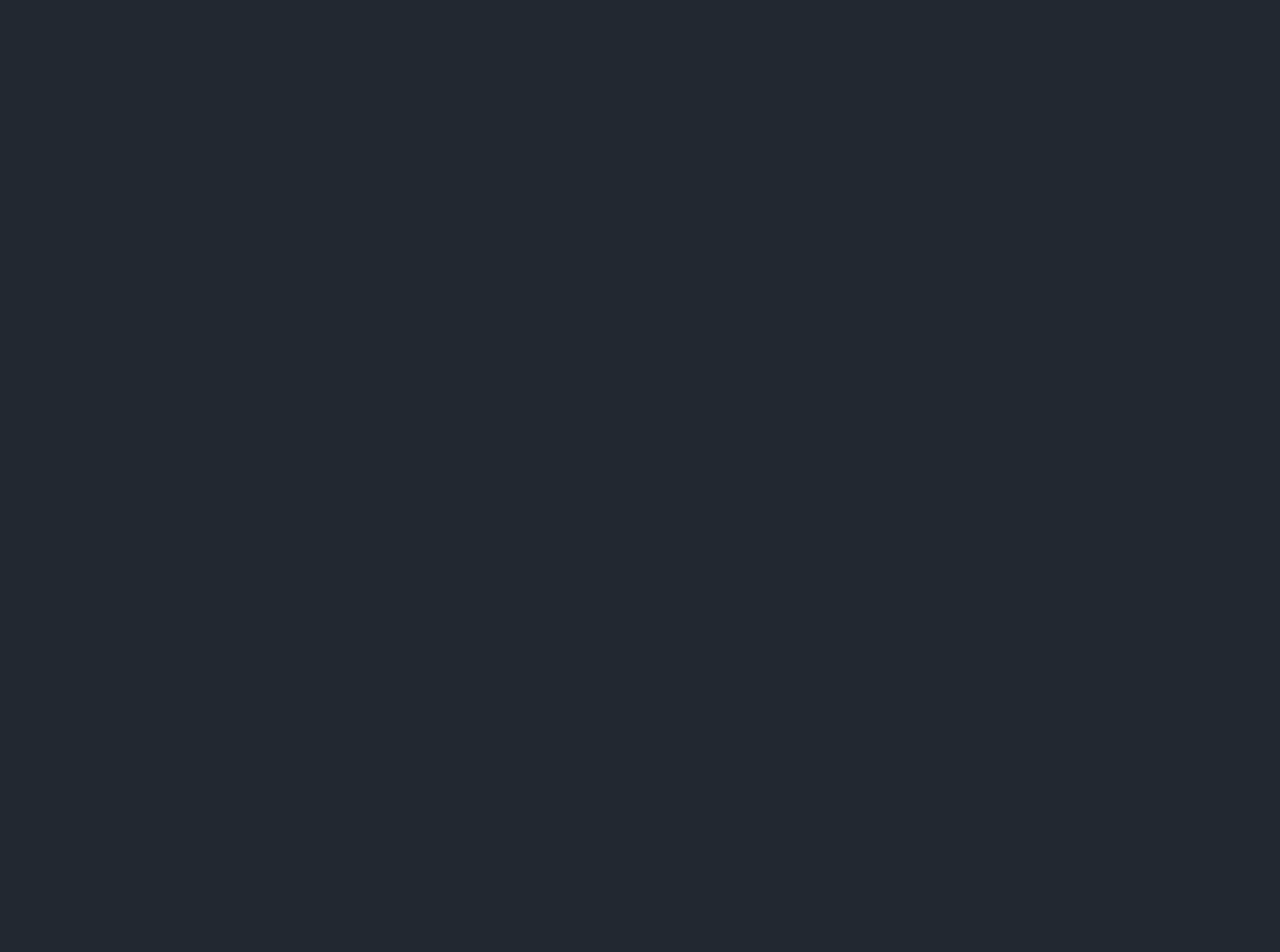
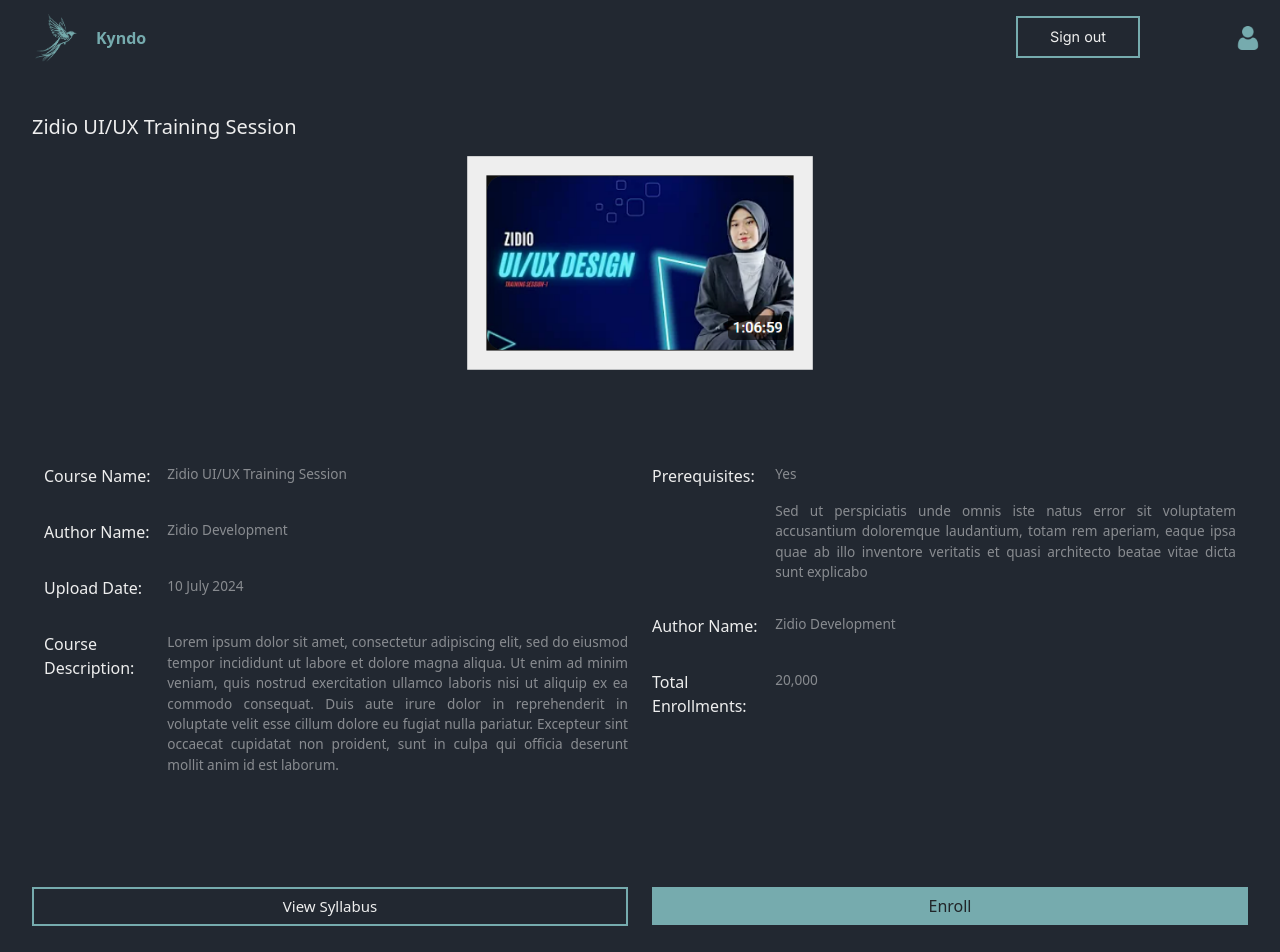
Before and after one commit to amit-vis/kyndo, a React (Create React App) app in the folder client/: page /course-enroll in a window 1280 px wide. Before the commit this address had no page. Shown: the top 952 px of the page. Before the commit the page ends 800 px from the top, so only its background shows below. Built offline with nearby package versions, Linux system fonts and the light colour scheme; no server answers.

Commit message:
week and chapter upload and update section done

```diff
--- a/client/src/App.css
+++ b/client/src/App.css
@@ -288,7 +288,7 @@
   padding: .5rem 2rem;
   color: var(--white);
   border: 2px solid;
-  border-color: var(--turquoise);
+  border-color: var(--turquoise) !important;
   font-family: var(--inter);
   font-size: .9rem;
 }
@@ -611,6 +611,28 @@
   margin-top: 2rem;
 }
 
+.syllabus {
+  font-size: 15px !important;
+  border: 2px solid !important;
+  border-color: var(--turquoise) !important;
+  color: var(--white) !important;
+}
+
+.syllabus:hover {
+  background: var(--turquoise) !important;
+  color: var(--dark-blue) !important;
+}
+
+.week-section {
+  width: 100%;
+  padding: 1rem;
+  border-radius: 1rem;
+  border: 1px solid;
+  border-color: var(--turquoise);
+  margin-bottom: 1rem;
+}
+
+
 
 @media (max-width: 1024px) {
   .section1 .title button {
--- a/client/src/App.js
+++ b/client/src/App.js
@@ -16,6 +16,7 @@
 import { Provider } from 'react-redux';
 import { store } from './redux/store';
 import ForgotPassword from './Components/ForgotPassword';
+import CourseEnroll from './Components/CourseEnroll/CourseEnroll';
 
 function App() {
   return (
@@ -34,9 +35,12 @@
           <Route path='/upload-course' element={<UploadCourse />} />
           <Route path='/update-course' element={<UpdateCourse />} />
           <Route path='/student-profile' element={<StudentProfile />} />
-          <Route path='/course-uploaded' element={<CourseUploaded />} />
+          <Route path='/student/course-enrolled' element={<CourseUploaded user="student" />} />
+          <Route path='/tutor/course-uploaded' element={<CourseUploaded user="tutor" />} />
+          <Route path='/tutor/course-updated' element={<CourseUploaded user="tutor" msg="update" />} />
           <Route path='/tutor-profile' element={<TutorProfile />} />
           <Route path='/forgot-password' element={<ForgotPassword />} />
+          <Route path='/course-enroll' element={<CourseEnroll />} />
         </Routes>
       </Router>
       </Provider>
--- /dev/null
+++ b/client/src/Components/CourseEnroll/CourseEnroll.jsx
@@ -0,0 +1,79 @@
+import React from "react";
+import { useNavigate } from "react-router-dom";
+import DashboardNavbar from "../DashboardNavbar";
+import thumbnail from '../../assets/thumbnail.png';
+import Footer from "../Footer";
+
+export default function CourseEnroll() {
+    const navigate = useNavigate();
+
+    const enrollCourse = () => {
+        navigate('/student/course-enrolled');
+    }
+
+    const deleteCourse = () => {
+        navigate('/tutor-dashboard')
+    }
+
+    return(
+        <>
+        <DashboardNavbar user="student" />
+        <div className="manage-course">
+            <div className="courses-head">Zidio UI/UX Training Session</div>
+            <div className="course-thumbnail">
+                {/* courses */}
+                <div className="course">
+                    <div className="course-card">
+                        {/* thumbnail */}
+                        <img src={thumbnail} alt=""
+                            data-course="Zidio UI/UX Training Session" />
+                    </div>
+                </div>
+            </div>
+            <div className="row course-desc">
+                <div className="col-sm-12 col-md-6 col-lg-6">
+                    <div className="sub-des">
+                        <p className="subtitle">Course Name:</p>
+                        <p className="subtitle-content">Zidio UI/UX Training Session</p>
+                    </div>
+                    <div className="sub-des">
+                        <p className="subtitle">Author Name:</p>
+                        <p className="subtitle-content">Zidio Development</p>
+                    </div>
+                    <div className="sub-des">
+                        <p className="subtitle">Upload Date:</p>
+                        <p className="subtitle-content">10 July 2024</p>
+                    </div>
+                    <div className="sub-des">
+                        <p className="subtitle">Course Description:</p>
+                        <p className="subtitle-content">Lorem ipsum dolor sit amet, consectetur adipiscing elit, sed do eiusmod tempor incididunt ut labore et dolore magna aliqua. Ut enim ad minim veniam, quis nostrud exercitation ullamco laboris nisi ut aliquip ex ea commodo consequat. Duis aute irure dolor in reprehenderit in voluptate velit esse cillum dolore eu fugiat nulla pariatur. Excepteur sint occaecat cupidatat non proident, sunt in culpa qui officia deserunt mollit anim id est laborum.</p>
+                    </div>
+                </div>
+                <div className="col-md-6 col-lg-6 col-sm-12">
+                    <div className="sub-des">
+                        <p className="subtitle">Prerequisites:</p>
+                        <div className="subtitle-content">
+                            <p>Yes</p>
+                            {/* if prequisites is yes, then show the following text, else set display to none */}
+                            <p>Sed ut perspiciatis unde omnis iste natus error sit voluptatem accusantium doloremque laudantium, totam rem aperiam, eaque ipsa quae ab illo inventore veritatis et quasi architecto beatae vitae dicta sunt explicabo</p>
+                        </div>
+                    </div>
+                    <div className="sub-des">
+                        <p className="subtitle">Author Name:</p>
+                        <p className="subtitle-content">Zidio Development</p>
+                    </div>
+                    <div className="sub-des">
+                        <p className="subtitle">Total Enrollments:</p>
+                        <p className="subtitle-content">20,000</p>
+                    </div>
+                </div>
+            </div>
+            <div className="row">
+                <div className="col-lg-6 col-md-6 col-sm-12"><button className="btn syllabus">View Syllabus</button></div>
+                <div className="col-lg-6 col-md-6 col-sm-12"><button className="btn update" onClick={enrollCourse}>Enroll</button></div>
+            </div>
+        </div>
+        <Footer />
+        </>
+    )
+}
--- a/client/src/Components/CourseUploaded/courseuploaded.css
+++ b/client/src/Components/CourseUploaded/courseuploaded.css
@@ -11,7 +11,7 @@
 }
 .courseuploadedtext{
     margin-top: 4rem;
-    font-size: 2rem;
+    font-size: 1.5rem;
     width: 90%;
     text-align: center;
     font-weight: 550;
--- a/client/src/Components/CourseUploaded/courseuploaded.jsx
+++ b/client/src/Components/CourseUploaded/courseuploaded.jsx
@@ -1,14 +1,37 @@
 import './courseuploaded.css';
 import DashboardNavbar from '../DashboardNavbar';
 import checkmark from '../../assets/checkmark.png';
+import { useParams } from 'react-router-dom';
 
-const CourseUploaded = ()=>{
+const CourseUploaded = (props)=>{
+
+    let msg = "";
+    const { id } = useParams();
+    let profileType = "";
+    console.log(id);
+
+    if(id == "tutor") {
+        profileType = "tutor";
+    } else {
+        profileType = "student"
+    }
+
+    if(props.user == "tutor") {
+        if(props.msg == "update") {
+            msg = "Course has been updated successfully!";
+        } else {
+            msg = "Your course has been uploaded successfully!";
+        }
+    } else {
+        msg = "You have been enrolled into the course successfully!"
+    }
+
     return(
         <>
-            <DashboardNavbar user="tutor" />
+            <DashboardNavbar user={profileType} />
             <div className="courseuploadedcontainer">
                 <img src={checkmark} className='courseuploadedimg' alt="" />
-                <div className="courseuploadedtext">Your course has been uploaded successfully!</div>
+                <div className="courseuploadedtext">{msg}</div>
             </div>
         </>
     )
--- a/client/src/Components/ForgotPassword.jsx
+++ b/client/src/Components/ForgotPassword.jsx
@@ -1,6 +1,7 @@
 import React from "react";
 import { Link, useNavigate } from "react-router-dom";
 import logo from '../assets/kyndo-light.png';
+import Footer from './Footer';
 
 export default function ForgotPassword() {
 
@@ -36,6 +37,7 @@
                 <button className="btn update">Reset Password</button>
             </div>
         </div>
+        <Footer />
         </>
     )
 }
--- a/client/src/Components/UploadCourse/UploadCourse.jsx
+++ b/client/src/Components/UploadCourse/UploadCourse.jsx
@@ -6,8 +6,12 @@
 
     const [skills, setSkills] = useState([]);
     const [currentSkill, setCurrentSkill] = useState('');
-    const [prerequisites, setPrerequisites] = useState(false);
     const [select, setSelect] = useState('');
+    const [syllabus, setSyllabus] = useState([]);
+    const[weeks, setWeeks] = useState([{
+        chapters: ['']
+    }]);
+
     const navigate = useNavigate();
 
     const addSkill = () => {
@@ -15,6 +19,23 @@
             setSkills([...skills, currentSkill]);
             setCurrentSkill('');
         }
+    };
+
+    const addChapter = (weekIndex) => {
+        const newWeeks = [...weeks];
+        newWeeks[weekIndex].chapters.push('');
+        setWeeks(newWeeks);
+    }
+
+    const addWeek = () => {
+        const newWeek = {chapters: ['']};
+        setWeeks([...weeks, newWeek]);
+    }
+
+    const handleChapterChange = (weekIndex, chapterIndex, event) => {
+        const newWeeks = [...weeks];
+        newWeeks[weekIndex].chapters[chapterIndex] = event.target.value;
+        setWeeks(newWeeks);
     };
 
     const handleSkillChange = (event) => {
@@ -35,7 +56,7 @@
     }
 
     const proceedUpload = () => {
-        navigate('/course-uploaded');
+        navigate('/tutor/course-uploaded');
     }
 
 
@@ -93,6 +114,30 @@
                             <button className="signout" onClick={addSkill}>Add skill</button>
                         </div>
                     </div>
+                    <div className="sub-form">
+                        <p className="label desc">Syllabus:</p>
+                        <div className="input add-skill">
+                            {weeks.map((week, weekIndex) => (
+                                <div key={weekIndex} className="week-section">
+                                    <p className="label desc week">Week {weekIndex + 1}</p>
+                                    {week.chapters.map((chapter, chapterIndex) => (
+                                        <div key={chapterIndex} className="input add-skill">
+                                            <p className="label desc">Chapter {chapterIndex + 1}:</p>
+                                            <input
+                                                type="text"
+                                                className="input"
+                                                placeholder="Enter chapter"
+                                                value={chapter}
+                                                onChange={(e) => handleChapterChange(weekIndex, chapterIndex, e)}
+                                            />
+                                        </div>
+                                    ))}
+                                    <button className="signout" onClick={() => addChapter(weekIndex)}>Add Chapter</button>
+                                </div>
+                            ))}
+                            <button className="signout" onClick={addWeek}>Add Week</button>
+                        </div>
+                    </div>
                 </div>
                 <div className="col-lg-6 col-md-6 col-sm-12">
                     <div className="sub-form">
```
Also changed, not shown: client/src/Components/UpdateCourse/UpdateCourse.jsx (+48 -3 lines).
